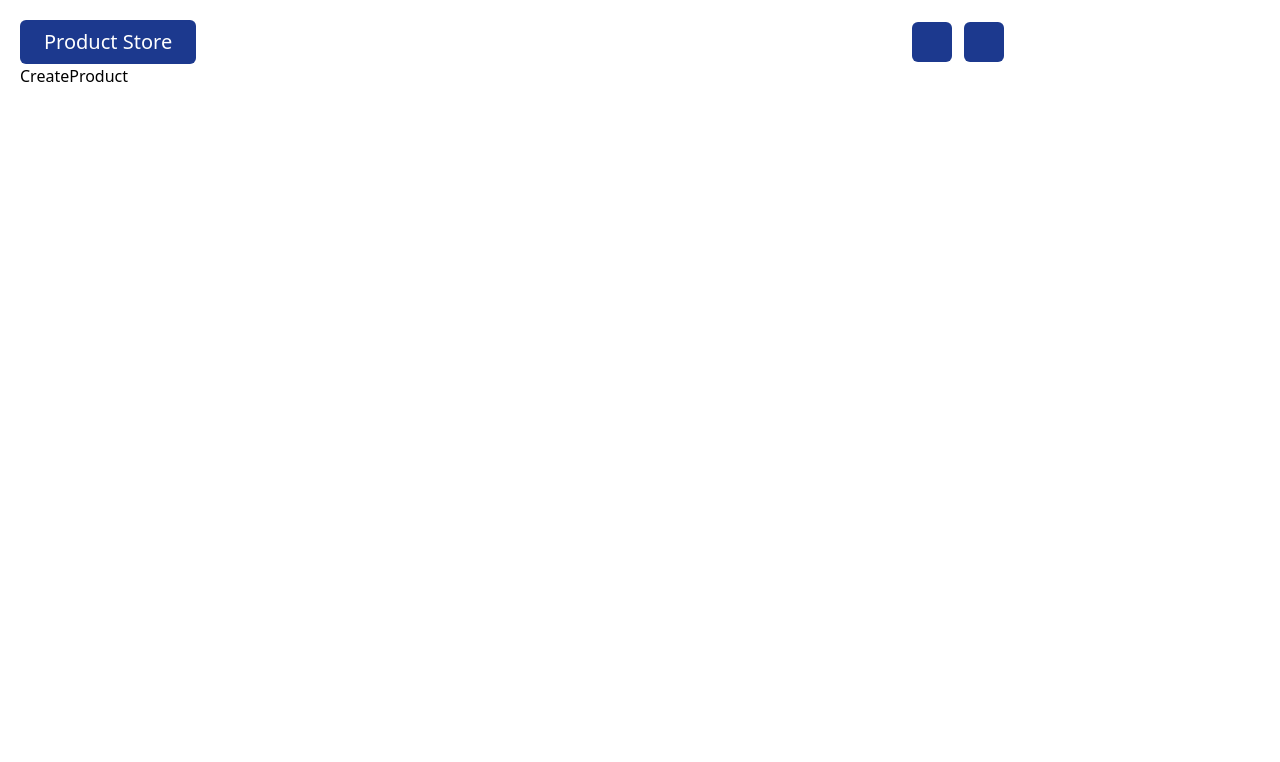
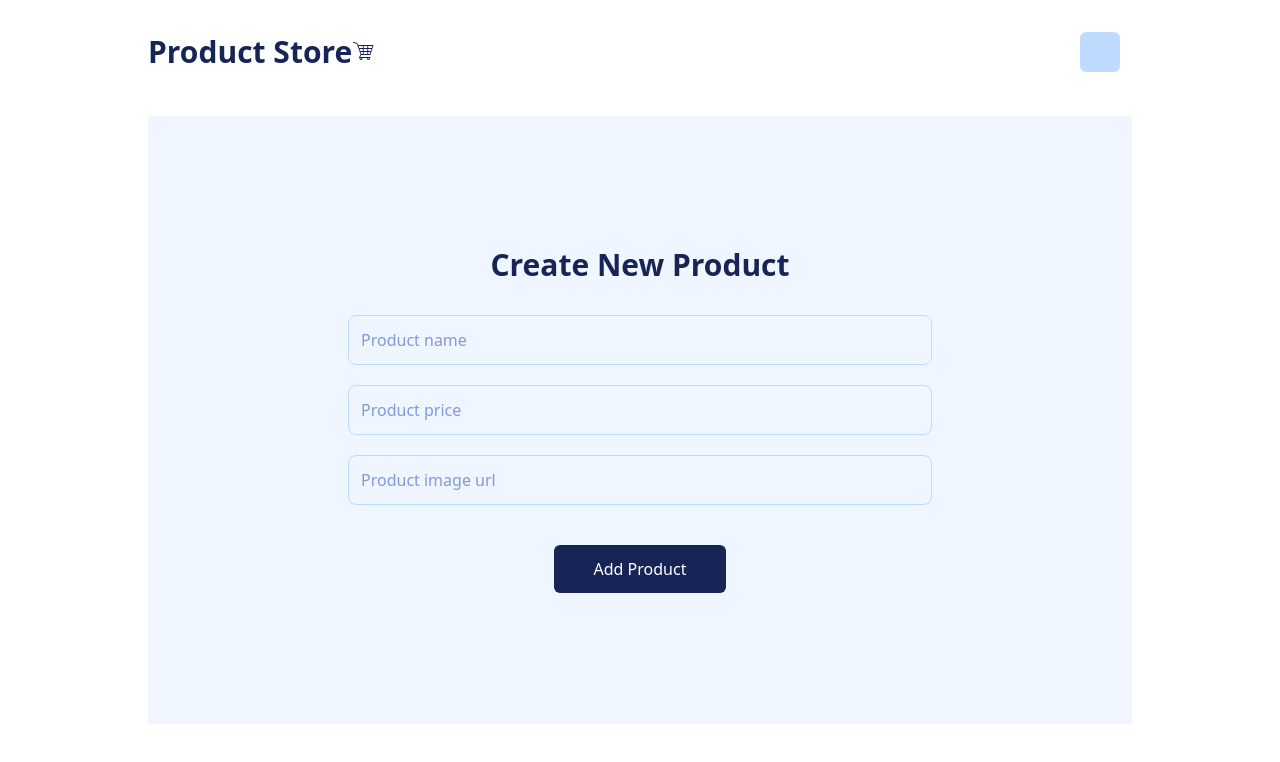
Before and after one commit to Kummirai/mern_stack_crash_course, a React app in the folder frontend/: page /create_product in a window 1280 px wide. Shown: the top 762 px of the page. Built offline with nearby package versions, Linux system fonts and the light colour scheme; the HTML template or start-up script is replaced by a standard one.

Commit message:
llow users to create products with a new form page.

```diff
--- a/frontend/src/App.jsx
+++ b/frontend/src/App.jsx
@@ -5,7 +5,7 @@ import Navbar from "./components/Navbar";
 
 function App() {
   return (
-    <div className="p-5 max-w-5xl">
+    <div className="p-5 max-w-5xl h-screen mx-auto">
       <Navbar />
       <Routes>
         <Route path="/" element={<Homepage />} />
--- a/frontend/src/components/Navbar.jsx
+++ b/frontend/src/components/Navbar.jsx
@@ -1,22 +1,20 @@
 import { Link } from "react-router-dom";
 import { FaPlus } from "react-icons/fa";
-import { CiLight } from "react-icons/ci";
+import { GiShoppingCart } from "react-icons/gi";
 
 const Navbar = () => {
   return (
-    <header className="flex items-center justify-between mx-auto">
+    <header className="flex items-center justify-between py-3">
       <Link
         to="/"
-        className="bg-blue-900 px-6 py-2 text-xl rounded-md text-white"
+        className="text-3xl font-bold text-blue-950 flex items-baseline"
       >
-        Product Store
+        <span className="">Product Store</span>
+        <GiShoppingCart className="text-2xl" />
       </Link>
       <div className="flex items-center justify-between">
-        <Link to={"/create_product"}>
-          <FaPlus className="text-white bg-blue-900 p-5 rounded-md mx-3" />
-        </Link>
-        <Link to={"/create_product"}>
-          <CiLight className="text-white bg-blue-900 p-5 rounded-md" />
+        <Link to={"/create_product"} className="text-blue-950">
+          <FaPlus className=" bg-blue-200 p-5 rounded-md mx-3" />
         </Link>
       </div>
     </header>
--- a/frontend/src/pages/CreateProduct.jsx
+++ b/frontend/src/pages/CreateProduct.jsx
@@ -1,5 +1,47 @@
 const CreateProduct = () => {
-  return <div>CreateProduct</div>;
+  return (
+    <div className="mt-8 p-5 bg-blue-50 h-[80%] flex items-center justify-center">
+      <div className="flex flex-col justify-between w-full">
+        <h2 className="text-blue-950 mb-8 text-center text-3xl font-semibold ">
+          Create New Product
+        </h2>
+        <div className="sm:px-45 flex flex-col items-center">
+          <div className="w-full">
+            <input
+              type="text"
+              name=""
+              id=""
+              className="border border-blue-200 outline-blue-300 rounded-lg min-w-full max-w-2xl p-3 text-blue-800 mb-5"
+              placeholder="Product name"
+            />
+          </div>
+          <div className="w-full">
+            <input
+              type="text"
+              name=""
+              id=""
+              className="border border-blue-200 outline-blue-300 rounded-lg w-full p-3 text-blue-800 mb-5"
+              placeholder="Product price"
+            />
+          </div>
+          <div className="w-full">
+            <input
+              type="text"
+              name=""
+              id=""
+              className="border border-blue-200 outline-blue-300 rounded-lg min-w-full max-w-2xl p-3 text-blue-800 "
+              placeholder="Product image url"
+            />
+          </div>
+        </div>
+        <div className="flex items-center justify-center">
+          <button className="mt-10 bg-blue-950 text-white py-3 px-10 rounded-md">
+            Add Product
+          </button>
+        </div>
+      </div>
+    </div>
+  );
 };
 
 export default CreateProduct;
```
